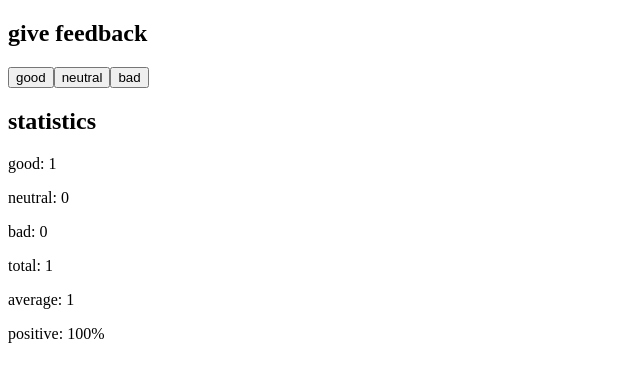
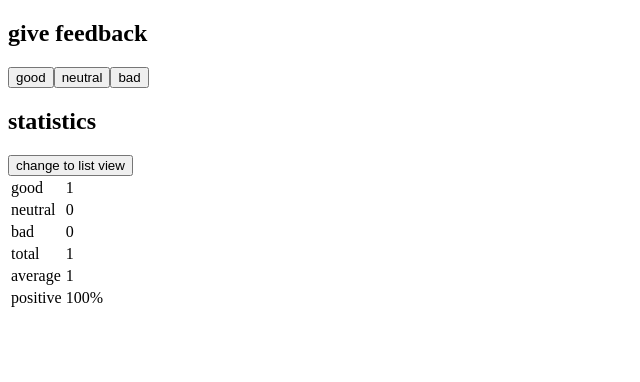
Before and after one commit to jaimetrovoada/fullstack-open, a React (Create React App) app in the folder part01/unicafe/: page / in a window 1280 px wide. Both pictures are taken after a click on the button "good". Shown: the top 382 px of the page, without its empty margins (0-640 px from the left). Built offline with nearby package versions, Linux system fonts and the light colour scheme.

Commit message:
finish exercise 1.11

```diff
--- a/part01/unicafe/src/App.tsx
+++ b/part01/unicafe/src/App.tsx
@@ -1,7 +1,6 @@
 import React, { useState } from "react";
 import Button from "./components/Button";
 import Statistics from "./components/Statistics";
-
 
 const App = () => {
   // save clicks of each button to its own state
@@ -10,7 +9,7 @@ const App = () => {
   const [bad, setBad] = useState(0);
 
   const total = good + neutral + bad;
-  const avg = good * 1 + neutral * 0 + bad * -1;
+  const avg = (good * 1 + neutral * 0 + bad * -1) / total;
   const positive = (good / total) * 100 || 0;
 
   return (
--- a/part01/unicafe/src/components/Statistics.tsx
+++ b/part01/unicafe/src/components/Statistics.tsx
@@ -17,6 +17,7 @@ const Statistics = ({
   positive: number;
 }) => {
   const noFeedback = total === 0;
+  const [tableView, setTableView] = React.useState(true);
   if (noFeedback) {
     return (
       <>
@@ -27,9 +28,48 @@ const Statistics = ({
       </>
     );
   }
+
+  if (tableView) {
+    return (
+      <>
+        <h2>statistics</h2>
+        <button onClick={() => setTableView(false)}>change to list view</button>
+        <table>
+          <tbody>
+            <tr>
+              <td>good</td>
+              <td>{good}</td>
+            </tr>
+            <tr>
+              <td>neutral</td>
+              <td>{neutral}</td>
+            </tr>
+            <tr>
+              <td>bad</td>
+              <td>{bad}</td>
+            </tr>
+            <tr>
+              <td>total</td>
+              <td>{total}</td>
+            </tr>
+            <tr>
+              <td>average</td>
+              <td>{avg}</td>
+            </tr>
+            <tr>
+              <td>positive</td>
+              <td>{positive}%</td>
+            </tr>
+          </tbody>
+        </table>
+      </>
+    );
+  }
+
   return (
     <>
       <h2>statistics</h2>
+      <button onClick={() => setTableView(true)}>change to table view</button>
       <div>
         <StatisticsLine text={"good"} value={good.toString()} />
         <StatisticsLine text={"neutral"} value={neutral.toString()} />
```
